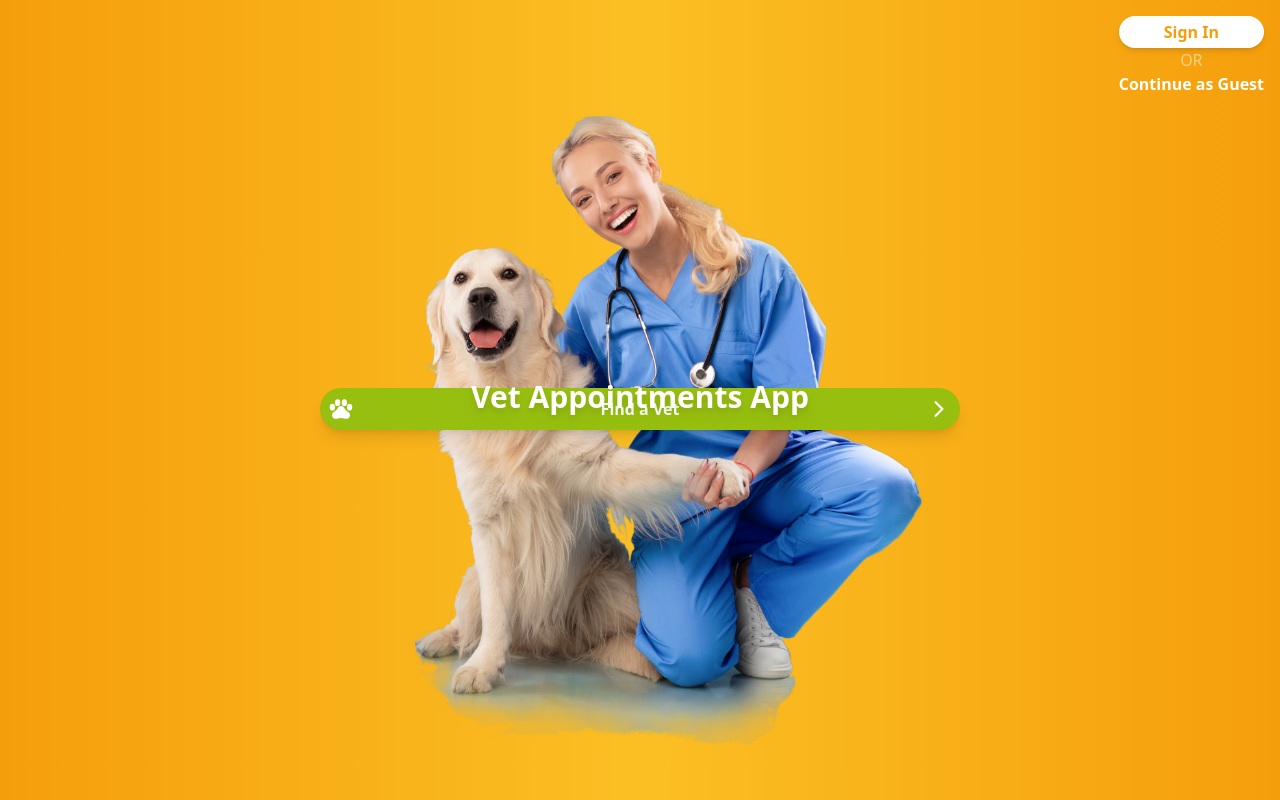
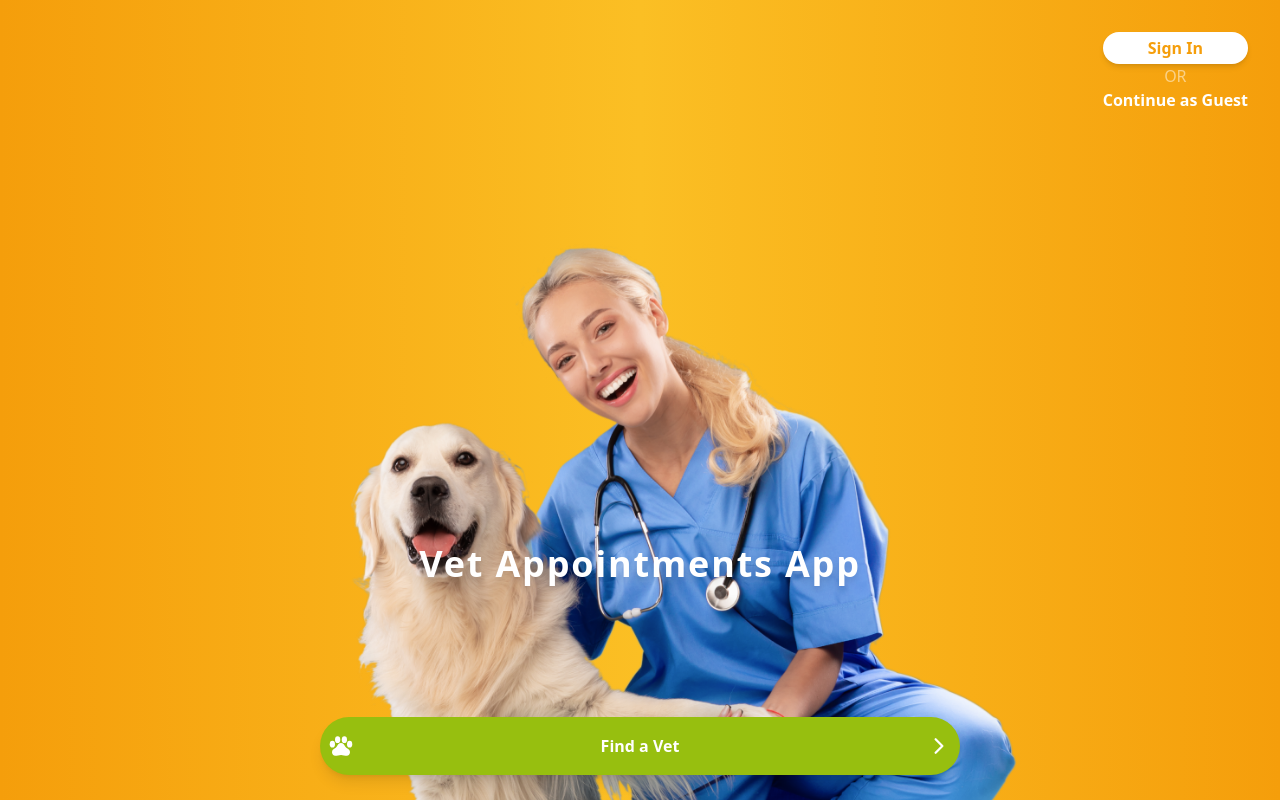
Before and after one commit to rskinnerc/vet-appointments-react, a React (Create React App) app: page / in a window 1280 px wide. Shown: the top 800 px of the page. Built offline with nearby package versions, Linux system fonts and the light colour scheme.

Commit message:
Add responsiveness for md screens to landing page

```diff
--- a/src/pages/landing.js
+++ b/src/pages/landing.js
@@ -7,14 +7,14 @@ const Landing = () => {
   useEffect(() => { }, []);
   return (
     <section id="landing" className="h-screen bg-gradient-to-r from-amber-500 via-amber-400 to-amber-500 flex flex-col">
-      <div className="self-end m-4 flex flex-col justify-center">
+      <div className="self-end m-4 md:m-8 flex flex-col justify-center">
         <button type="button" className="bg-white text-amber-500 p-1 shadow-md rounded-full font-semibold">Sign In</button>
         <span className="text-center text-white/50">OR</span>
         <Link to="/vets" className="text-center text-white font-semibold">Continue as Guest</Link>
       </div>
-      <img src={landingImage} alt="Vet Appointments App" className="absolute top-1/4 sm:top-20 left-1/2 transform -translate-x-1/2 sm:w-1/2" />
-      <h1 className="z-10 text-3xl text-white font-bold drop-shadow-lg relative top-1/3 self-center">Vet Appointments App</h1>
-      <Link to="vets" class="flex justify-between items-center bg-citrus-500 text-white p-2 w-4/6 sm:w-1/2 self-center relative top-2/3 sm:top-60 shadow-lg border border-citrus-500/95 text-center rounded-full font-semibold">
+      <img src={landingImage} alt="Vet Appointments App" className="absolute top-1/4 sm:top-20 md:top-1/4 left-1/2 transform -translate-x-1/2 sm:w-1/2 md:w-2/3" />
+      <h1 className="z-10 text-3xl text-white font-bold drop-shadow-lg relative top-1/3 md:top-1/2 md:text-4xl md:tracking-wider self-center">Vet Appointments App</h1>
+      <Link to="vets" class="flex justify-between items-center bg-citrus-500 text-white p-2 w-4/6 sm:w-1/2 self-center relative top-2/3 sm:top-60 md:top-2/3 md:py-4 shadow-lg border border-citrus-500/95 text-center rounded-full font-semibold">
         <IoPawSharp className="text-2xl" />
         Find a Vet
         <IoChevronForward className="text-2xl" />
```
